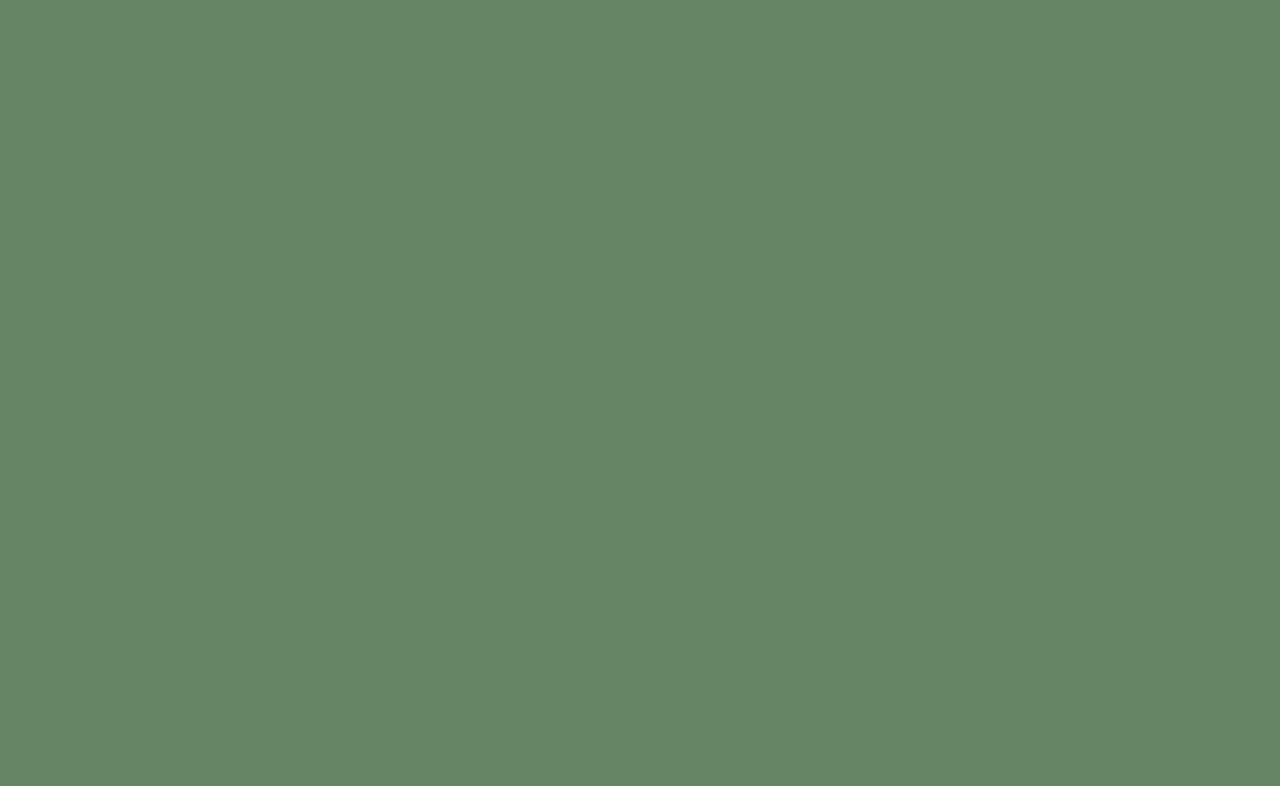
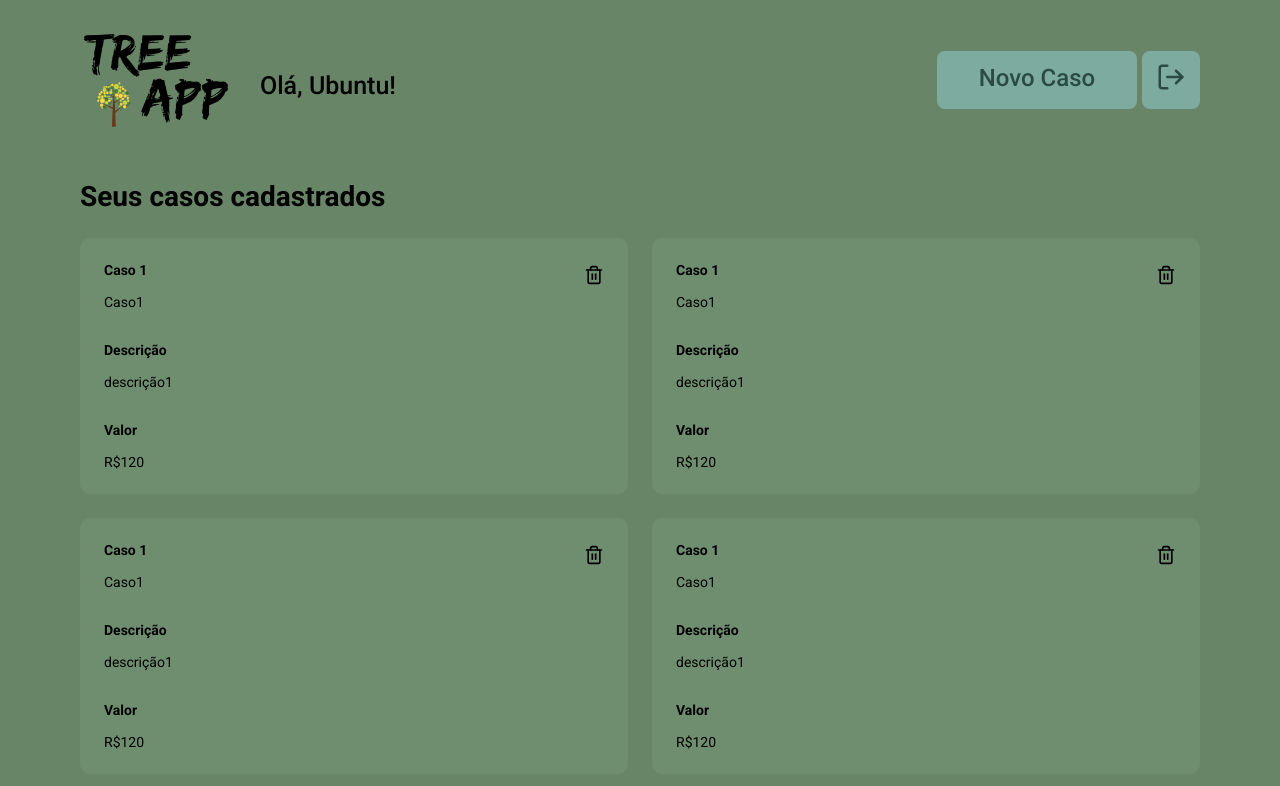
Before and after one commit to PedroFabriz2/Ubuntu_App-frontend, a React (Create React App) app: page /profile in a window 1280 px wide. Shown: the top 786 px of the page. Built offline with nearby package versions, Linux system fonts and the light colour scheme.

Commit message:
página de profile do cliente

```diff
--- a/src/global.css
+++ b/src/global.css
@@ -31,15 +31,28 @@ form input {
 
 }
 
+form textarea {
+    width: 100%;
+    min-height: 200px;
+    resize: vertical;
+    background: #C4C4C4;
+    border: 1px solid #C4C4C4;
+    border-radius: 8px;
+    padding: 0 13px;
+    line-height: 24px;
+
+}
+
 .button {
     width: 100%;
     height: 58px;
     background: #7EABA0;
     border: 0;
-    font-style: normal;
-    font-weight: normal;
+    text-align: center;
+    font-style: none;
+    font-weight: 500;
     font-size: 24px;
-    line-height: 28px;
+    line-height: 55px;
     margin-top: 10px;
     border-radius: 8px;
     display: inline-block;
--- a/src/pages/Cadastro/index.js
+++ b/src/pages/Cadastro/index.js
@@ -2,6 +2,7 @@ import React from 'react';
 import { Link } from 'react-router-dom';
 import { FiArrowLeft } from 'react-icons/fi';
 import './styles.css';
+
 
 import LogoTreeImg from '../../assets/just_tree.png';
 import LogoUbuntuImg from '../../assets/logoubuntu.png';
--- a/src/pages/Login/index.js
+++ b/src/pages/Login/index.js
@@ -2,6 +2,7 @@ import React from 'react';
 import { Link } from 'react-router-dom';
 import { FiLogIn } from 'react-icons/fi';
 import './styles.css';
+
 
 import LogoTreeImg from '../../assets/treeLogo.png';
 import LogoUbuntuImg from '../../assets/logoubuntu.png';
--- /dev/null
+++ b/src/pages/Profile/index.js
@@ -0,0 +1,83 @@
+import React from 'react';
+import { Link } from 'react-router-dom';
+import { FiLogOut, FiTrash2 } from 'react-icons/fi';
+import './styles.css';
+
+//#6f8d6f
+import LogoTreeImg from '../../assets/just_tree.png';
+//import LogoUbuntuImg from '../../assets/logoubuntu.png';
+
+
+export default function Profile() {
+    return(
+        <div className="profile-container">
+            <header>
+                <img src={LogoTreeImg} alt='treeApp' width="150px" height="150px" />
+                <span>Olá, Ubuntu!</span>
+                <Link className="button" to="/new">
+                    Novo Caso
+                </Link>
+                <button type='button'>
+                    <FiLogOut size={30} color="#2A4B43" />
+                </button>
+            </header>
+
+            <h1>Seus casos cadastrados</h1>
+
+            <ul>
+                <li>
+                    <strong>Caso 1</strong>
+                    <p>Caso1</p>
+
+                    <strong>Descrição</strong>
+                    <p>descrição1</p>
+
+                    <strong>Valor</strong>
+                    <p>R$120</p>
+                    <button type="button">
+                        <FiTrash2 size={20} color="#000000" />
+                    </button>
+                </li>
+                <li>
+                    <strong>Caso 1</strong>
+                    <p>Caso1</p>
+
+                    <strong>Descrição</strong>
+                    <p>descrição1</p>
+
+                    <strong>Valor</strong>
+                    <p>R$120</p>
+                    <button type="button">
+                        <FiTrash2 size={20} color="#000000" />
+                    </button>
+                </li>
+                <li>
+                    <strong>Caso 1</strong>
+                    <p>Caso1</p>
+
+                    <strong>Descrição</strong>
+                    <p>descrição1</p>
+
+                    <strong>Valor</strong>
+                    <p>R$120</p>
+                    <button type="button">
+                        <FiTrash2 size={20} color="#000000" />
+                    </button>
+                </li>
+                <li>
+                    <strong>Caso 1</strong>
+                    <p>Caso1</p>
+
+                    <strong>Descrição</strong>
+                    <p>descrição1</p>
+
+                    <strong>Valor</strong>
+                    <p>R$120</p>
+                    <button type="button">
+                        <FiTrash2 size={20} color="#000000" />
+                    </button>
+                </li>
+            </ul>
+        </div>
+    );
+}
--- /dev/null
+++ b/src/pages/Profile/styles.css
@@ -0,0 +1,78 @@
+.profile-container {
+    width: 100%;
+    max-width: 1180px;
+    padding: 0 30px;
+    margin: 0 auto;
+
+}
+
+.profile-container header {
+    display: flex;
+    align-items: center;
+}
+
+.profile-container header span{
+    font-size: 25px;
+    margin-left: 30px;
+    font-weight: 500;
+    margin-top: 20px;
+}
+
+.profile-container header .button{
+    width: 200px;
+    margin-left: auto;
+    text-decoration: none;
+    color: #2A4B43;
+    text-align: center;
+}
+
+.profile-container header button{
+    width: 58px;
+    height: 58px;
+    margin-top: 10px;
+    margin-left: 5px;
+    border: 0;
+    border-radius: 8px;
+    background-color: #7EABA0;
+    transition: opacity 0.2s;
+}
+
+.profile-container header button:hover{
+    opacity: 0.8;
+}
+
+.profile-container h1 {
+    margin-top: 30px;
+    margin-bottom: 25px;
+}
+
+.profile-container ul {
+    display: grid;
+    grid-template-columns: repeat(2, 1fr);
+    grid-gap: 24px;
+    list-style: none;
+}
+
+.profile-container ul li {
+    background: #6f8d6f;
+    padding: 24px;
+    border-radius: 10px;
+    position: relative;
+}
+
+.profile-container ul li button {
+    position: absolute;
+    top: 24px;
+    right: 24px;
+    border: 0;
+    background-color: #6f8d6f;
+}
+
+.profile-container ul li strong {
+    display: block;
+    margin-bottom: 16px;
+}
+
+.profile-container ul li p + strong {
+    margin-top: 32px;
+}
--- /dev/null
+++ b/src/pages/new_incidents/index.js
@@ -0,0 +1,40 @@
+import React from 'react';
+import { Link } from 'react-router-dom';
+import { FiArrowLeftCircle } from 'react-icons/fi';
+import './styles.css';
+
+
+import LogoTreeImg from '../../assets/just_tree.png';
+import LogoUbuntuImg from '../../assets/logoubuntu.png';
+
+export default function new_In() {
+    return(
+
+        <div className="container">
+            <div className="content">
+
+                <section className="text">
+                    <img src={LogoTreeImg} alt='treeApp' width="150px" height="150px" />
+                    <h1>Cadastro de um novo Caso</h1>
+                    <p>Adicione as informações necessárias ao lado e coloque mais um caso no ar!</p>
+                    <Link className="link" to="/profile">
+                            <FiArrowLeftCircle size={24} color="#2A4B43"/>
+                            Voltar ao quadro de casos
+                    </Link>
+                </section>
+
+                <form>
+                    <input placeholder="Título do caso"/>
+                    <textarea placeholder="Descrição"/>
+                    <input placeholder="Valor em Reais"/>
+                    <button className="button" type='submit'>Adicionar</button>
+                </form>
+
+                <div className="imgUbuntu">
+                    <img src={LogoUbuntuImg} alt='UbuntuImg' width="120px" height="134px" />
+                </div>
+            </div>
+        </div>
+
+    );
+}
--- /dev/null
+++ b/src/pages/new_incidents/styles.css
@@ -0,0 +1,84 @@
+.container {
+    width: 100%;
+    max-width: 1120px;
+    height: 100vh;
+    margin: 0 auto;
+
+
+    display: flex;
+    align-items: center;
+    justify-content: center;
+}
+
+.container .content{
+    width: 100%;
+    padding: 70px;
+    background-color: #6f8d6f;
+    border-radius: 8px;
+    box-shadow: 0 0 100px rgba(0, 0, 0, 0.4);
+
+    display: flex;
+    align-items: center;
+    justify-content: space-around;
+}
+
+.container .content section.text {
+    margin-bottom: 150px;
+    margin-left: 50px;
+    font-weight: 500;
+}
+
+.container .content section.text img {
+    margin-bottom: 100px;
+
+}
+
+.container .content section.text h1 {
+    margin-bottom: 37px;
+    font-size: 35px;
+}
+
+.container .content section.text p {
+    max-width: 300px;
+    margin-left: 20px;
+    color: #D7F0E1;
+    font-size: 20px;
+}
+
+.container .content form {
+    margin-right: 30px;
+    width: 100%;
+    max-width: 350px;
+    margin-bottom: 50px;
+}
+
+.container .content input,
+.container .content textarea {
+    margin-top: 8px;
+}
+
+
+.container .content section.text a {
+    display: flex;
+    width: 65%;
+    margin-top: 40px;
+    font-size: 20px;
+    align-items: center;
+    text-decoration: none;
+    font-weight: 500;
+    color: #000000;
+    transition: opacity 0.2s;
+}
+
+.container .content section.text a svg {
+    margin-right: 8px;
+}
+
+.container .content section.text a:hover {
+    opacity: 0.8;
+}
+
+.imgUbuntu {
+    position: absolute;
+    bottom: 30px;
+}
--- a/src/routes.js
+++ b/src/routes.js
@@ -3,6 +3,8 @@ import { BrowserRouter, Route, Switch } from 'react-router-dom';
 
 import Login from './pages/Login';
 import Cadastro from './pages/Cadastro';
+import new_In from './pages/new_incidents';
+import Profile from './pages/Profile';
 
 export default function Routes(){
     return(
@@ -10,6 +12,8 @@ export default function Routes(){
             <Switch>
                 <Route path="/" exact component={Login} />
                 <Route path="/cadastro" component={Cadastro} />
+                <Route path="/new" component={new_In} />
+                <Route path="/profile" component={Profile} />
             </Switch>
         </BrowserRouter>
     );
```
